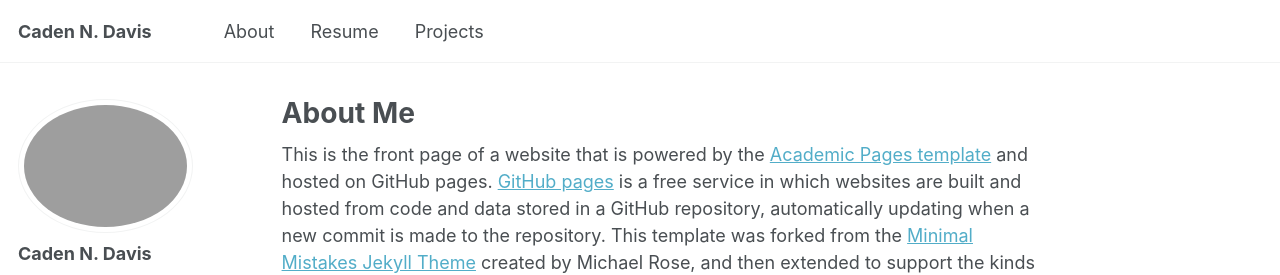
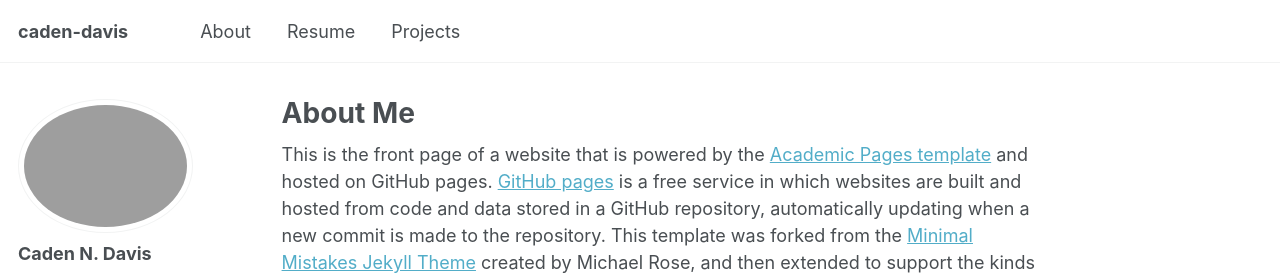
Before and after one commit to caden-davis/caden-davis.github.io, a Jekyll site: the page built from _pages/about.md, in a window 1280 px wide. Shown: the top 275 px of the page. Built offline with Jekyll 4.4.1, drawn with Linux system fonts in a browser that asks for light colours; a script that is not in the unit is left out.

Commit message:
Custom masthead title

```diff
--- a/_config.yml
+++ b/_config.yml
@@ -18,6 +18,7 @@ url                      : https://caden-davis.github.io # the base hostname & p
 baseurl                  : "" # the subpath of your site, e.g. "/blog"
 repository               : "caden-davis/caden-davis.github.io"
 masthead_title           : "caden-davis"
+logo                     : "assets/images/site-logo.png"
 
 # Site Author - The following control what appear as part of the author content on the side bar.
 #               If a field is blank the icon and link will not appear, otherwise it will be shown.
@@ -89,7 +90,6 @@ publication_category:
 
 # Site Settings
 teaser                   :  # filename of teaser fallback teaser image placed in /images/, .e.g. "500x300.png"
-logo                     : "assets/images/site-logo.png"
 breadcrumbs              : false # true, false (default)
 words_per_minute         : 160
 future                   : true
--- a/_includes/masthead.html
+++ b/_includes/masthead.html
@@ -6,7 +6,8 @@
       <nav id="site-nav" class="greedy-nav">
         <button><div class="navicon"></div></button>
         <ul class="visible-links">
-          <li class="masthead__menu-item masthead__menu-item--lg persist"><a href="{{ base_path }}/">{{ site.title }}</a></li>
+          <!-- <li class="masthead__menu-item masthead__menu-item--lg persist"><a href="{{ base_path }}/">{{ site.title }}</a></li> -->
+           <li class="masthead__menu-item masthead__menu-item--lg persist"><a href="{{ base_path }}/">{{ site.masthead_title }}</a></li>
           {% for link in site.data.navigation.main %}
             {% if link.url contains 'http' %}
               {% assign domain = '' %}
```
